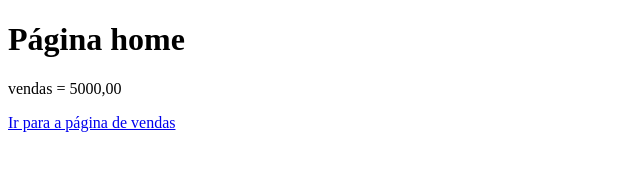
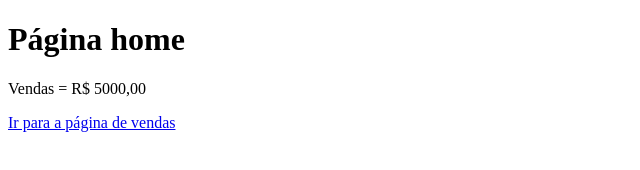
Before and after one commit to 4lmeida/aulagithub, a plain HTML site: page index.html in a window 1280 px wide. Shown: the full height of the page, 0-640 px from the left. Drawn offline with Linux system fonts and the light colour scheme.

Commit message:
Corrigido erros de digitação

```diff
--- a/index.html
+++ b/index.html
@@ -8,7 +8,7 @@
 </head>
 <body>
     <h1>Página home</h1>
-    <p>vendas = 5000,00</p>
+    <p>Vendas = R$ 5000,00</p>
     <a href="vendas.html">Ir para a página de vendas</a>
 </body>
 </html>
```
